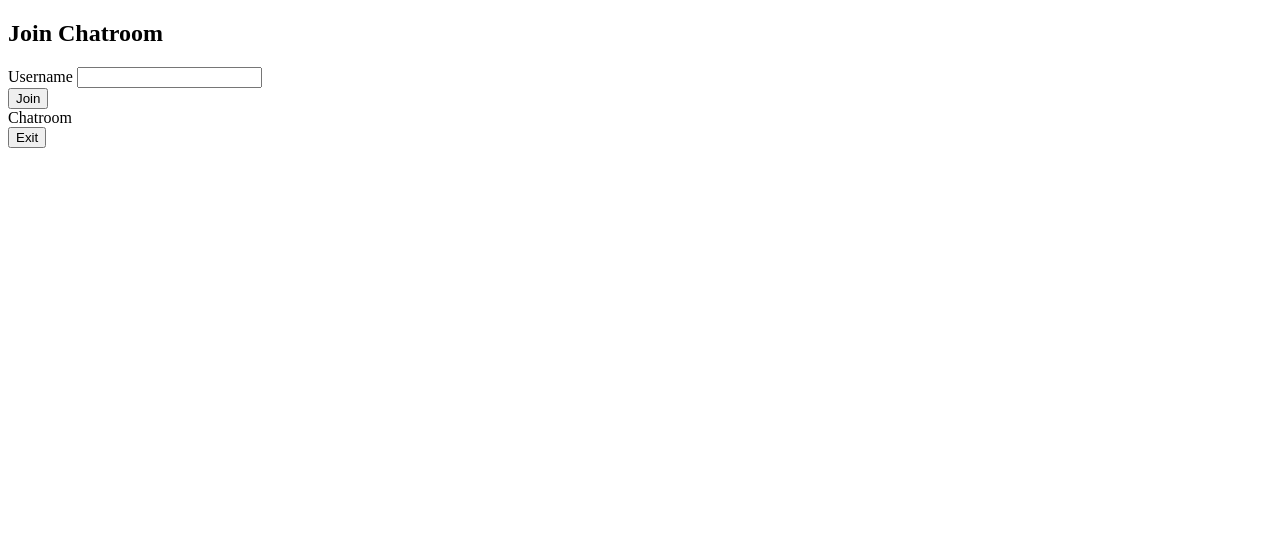
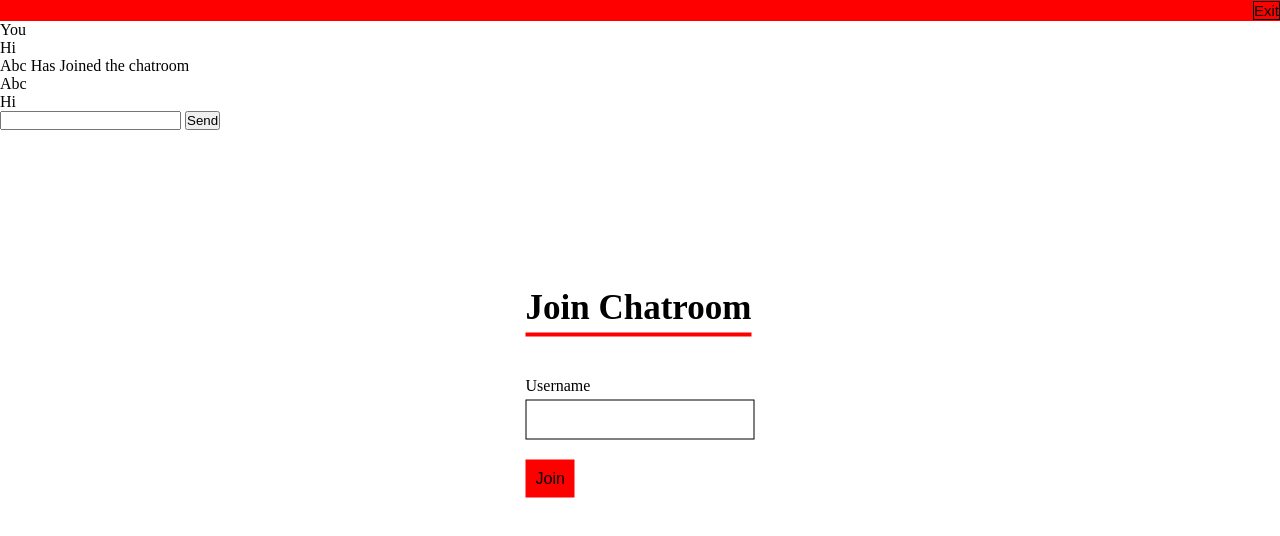
Before and after one commit to damell01/Chatroom-App, a website: page public/index.html in a window 1280 px wide. Drawn offline with nearby package versions, Linux system fonts and the light colour scheme.

Commit message:
header styling & buttons styled

```diff
--- a/public/index.html
+++ b/public/index.html
@@ -11,7 +11,7 @@
 <body>
    <div class="app">
 
-<div class="screen join-screen active">
+<div class="screen join-screen ">
 <div class ="form">
 <h2>Join Chatroom </h2>
 <div class="form-input">
@@ -30,12 +30,33 @@
 
 </div>
 </div>
-   </div class ="screen chat-screen">
+   <div class ="screen chat-screen active ">
  <div class="header">
 <div class="logo"> Chatroom </div>
 <button id="exit-chat">Exit</button>
+ </div>
+   </div>
+ <div class="Messages">
+     <!-- Dummy Messages as Placeholder -->
+    <div class="message my-message">
+    </div>
+    <div class="name"> You </div>
+<div class="text">
+    Hi
+</div>
+  <div class="update">
+      Abc Has Joined the chatroom
+  </div>
+<div class="message  other-message">
+<div class="name">Abc</div>
+<div class="text"> Hi</div>
 
- </div>
+</div>
+</div>
+<div class="typebox">
+     <input type="text"  id="message.input">
+     <button id="send-message">Send</button>
+</div>
 
 
 
--- a/public/style.css
+++ b/public/style.css
@@ -0,0 +1,105 @@
+*{
+margin:0px;
+padding:0px;
+box-sizing: border-box;
+}
+body{
+font-family: 'Times New Roman', Times, serif ;
+height: 100vh;
+display: flex;
+justify-content: center;
+}
+.app {
+ position: fixed;
+ width:100%;
+ height:100% ;
+max-width: 600 px ;
+}
+.app > screen.active {
+    display: block;
+width:100% ;
+height: 100%;
+}
+.screen .form {
+position:absolute ;
+top:50% ;
+left:50% ;
+transform: translate(-50%,-50%);
+max-width: 400px;
+
+}
+.screen .form-input{
+ width: 100% ;
+margin:  20px 0px;
+}
+.screen h2 {
+margin-bottom: 20px;
+font-size: 35px;
+color:black ;
+border-bottom: 4px solid red;
+padding: 5px 0px;
+display: inline-block;
+}
+.screen .form-input label {
+display: block ;
+margin-bottom: 5px ;
+}
+
+.screen .form-input input {
+width: 100%;
+padding: 10px;
+border: 1px solid black;
+font-size: 16px;
+}
+.screen .form-input button{
+padding: 10px;
+background-color: red;
+font-size: 16px;
+cursor: pointer;
+outline:none ;
+border: 4px ;
+}
+.screen .form-input button:hover {
+    text-decoration: none;
+    color: rgba(255, 255, 255, 0.8);
+    background: black ;
+    padding: 15px 40px;
+    border-radius: 4px;
+    font-weight: normal;
+    text-transform: uppercase;
+    transition: all 0.2s ease-in-out;
+}
+.chat-screen .header
+{
+    background-color: red ;
+    height:45 px ;
+    display: flex;
+    justify-content: space-between;
+    align-items: center;
+    padding: 0px 20 px ;
+}
+.chat-screen .header .logo{
+font-size: 18px;
+color:red ;
+font-weight: 600;
+
+}
+.chat-screen .header button{
+    padding: 5px 10 px;
+    border: 1px solid black;
+    background: transparent;
+    color:black ;
+    font-size: 15px;
+    cursor: pointer;
+    outline: none;
+}
+.chat-screen .header button:hover{
+    text-decoration: none;
+    color: rgba(255, 255, 255, 0.8);
+    background: black;
+    padding: 15px 40px;
+    border-radius: 4px;
+    font-weight: normal;
+    text-transform: uppercase;
+    transition: all 0.2s ease-in-out;
+}
```
